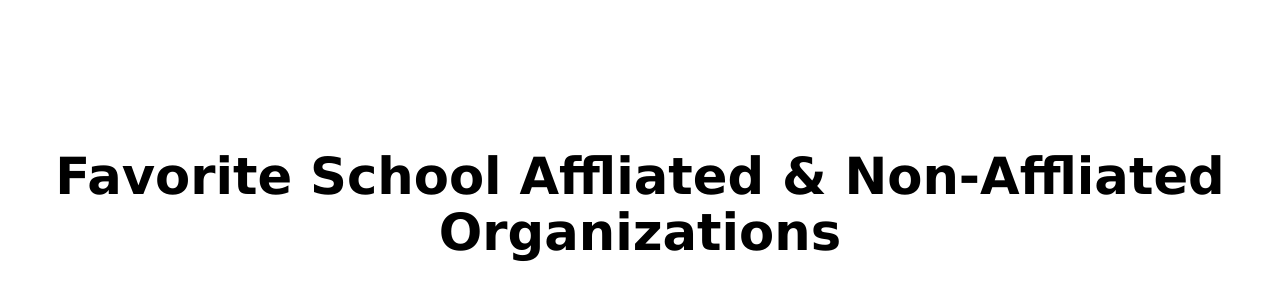
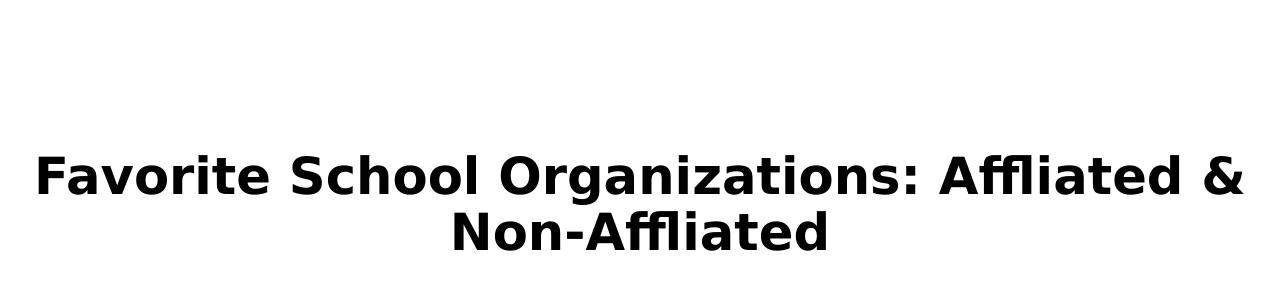
Before and after one commit to prdcr-gem/CommunityBoard, a React (Vite) app: page / in a window 1280 px wide. Shown: the part 196-496 px from the top of the page. Built offline with nearby package versions, Linux system fonts and the light colour scheme.

Commit message:
Updated the App.css

```diff
--- a/src/App.css
+++ b/src/App.css
@@ -13,7 +13,5 @@
 body{
   margin: 0;
   display: flex;
-  text-align: center;
-  place-items: center;
 
 }
--- a/src/App.jsx
+++ b/src/App.jsx
@@ -1,10 +1,12 @@
 import './App.css';
+import SchoolOrgs from './components/SchoolOrgs';
 
 const App = () =>{
 
   return(
     <div className="App">
-      <h1> Favorite School Affliated & Non-Affliated Organizations</h1>
+      {/* <h1> Favorite School Affliated & Non-Affliated Organizations</h1> */}
+      <SchoolOrgs />
 
     </div>
   )
--- a/src/components/SchoolOrgs.jsx
+++ b/src/components/SchoolOrgs.jsx
@@ -10,3 +10,5 @@ const SchoolOrgs = () => {
         </div>
     )
 }
+
+export default SchoolOrgs;
```
